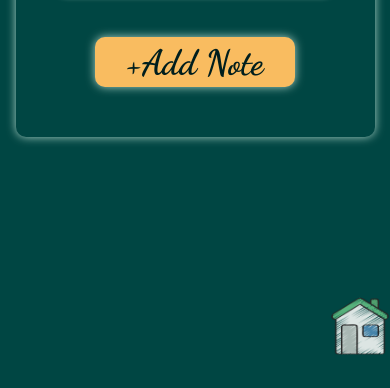
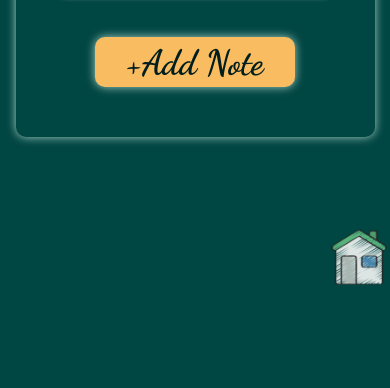
Before and after one commit to prathamagre/NoteBox, a React app: page /add in a window 390 px wide. Shown: the part 456-844 px from the top of the page. Built offline with nearby package versions, Linux system fonts and the light colour scheme; a web font is replaced by a local one.

Commit message:
changes added

```diff
--- a/src/components/HomeButton/HomeButton.css
+++ b/src/components/HomeButton/HomeButton.css
@@ -15,9 +15,9 @@
 @media screen and (max-width:500px){
     .homebtn-img{
         position: fixed;
-        top: 88vh;
+        top: 80vh;
         left: 38vh;
         margin: 10px;
-        height: 58px;
+        height: 56px;
     }
 }
```
